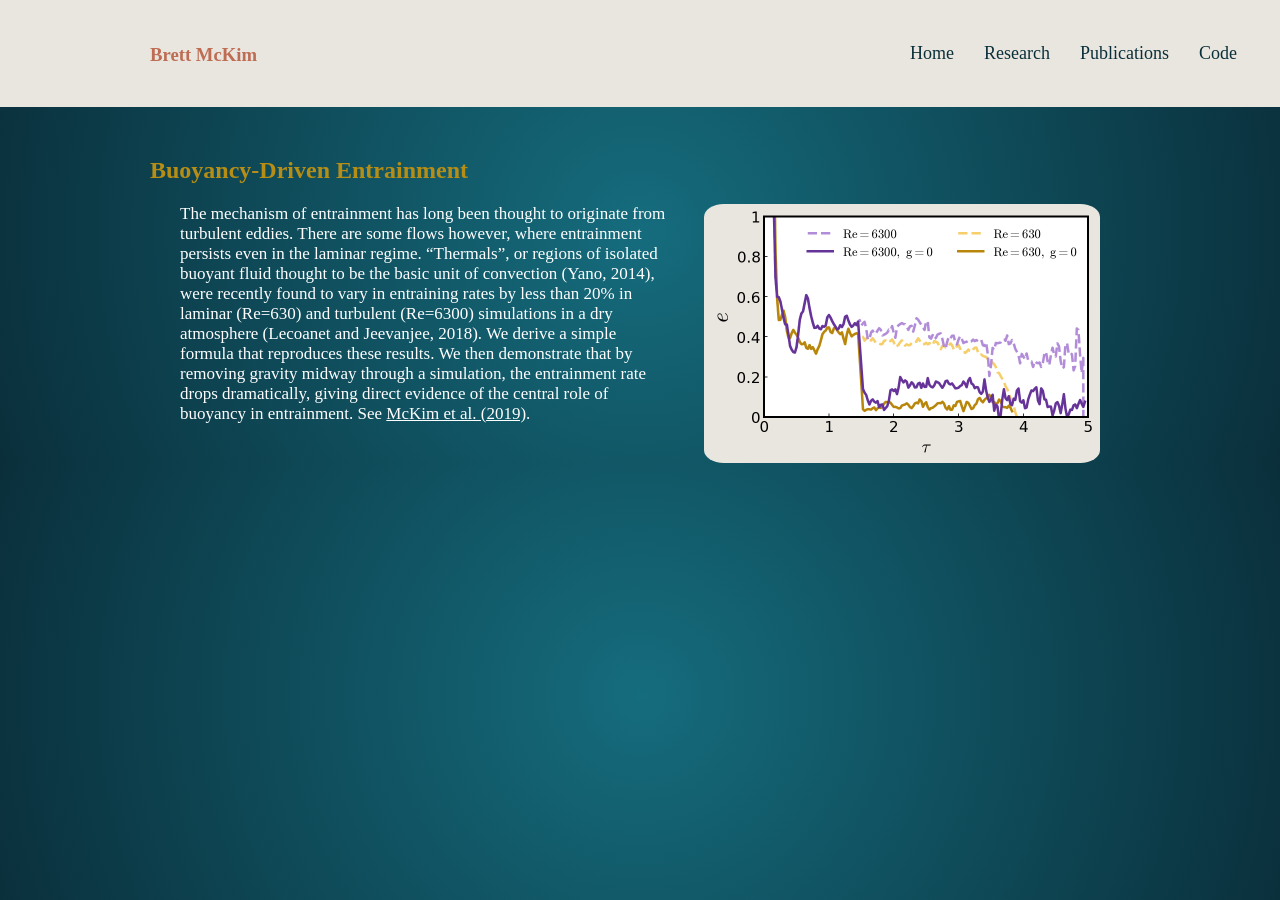
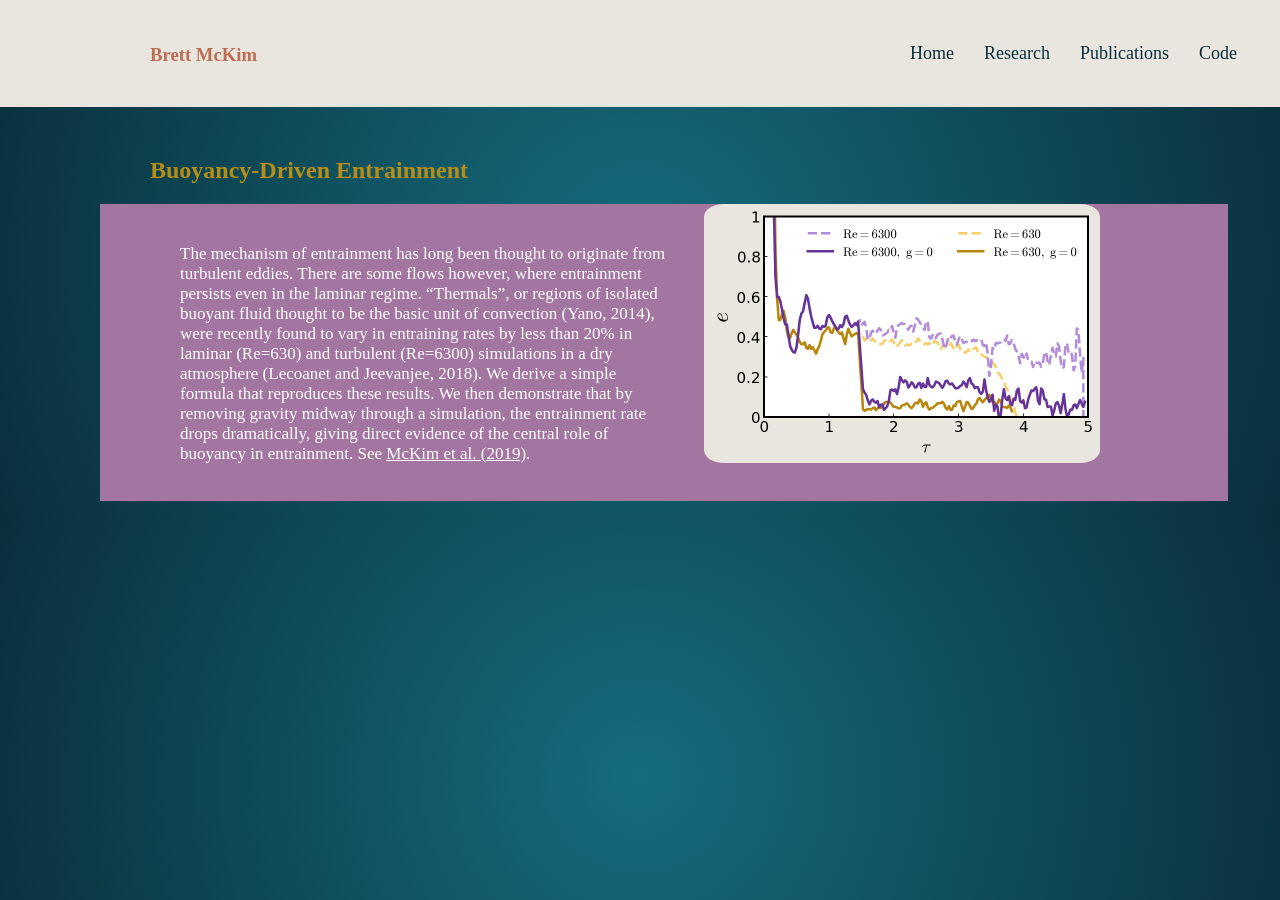
Before and after one commit to mckimb/mckimb.github.io, a Jekyll site: the page built from research/index.html, in a window 1280 px wide. Built offline with Jekyll 4.4.1, drawn with Linux system fonts in a browser that asks for light colours.

Commit message:
Update index.html

```diff
--- a/research/index.html
+++ b/research/index.html
@@ -6,7 +6,7 @@
 	<p><br><br><br><br><br><br></p>
 	<h2>Buoyancy-Driven Entrainment</h2>
 	<img src="/research/efficiency.png" alt="No entrainment without buoyancy" class="wrap" style="width:396px;height:259px;border=5px">
-	<p>The mechanism of entrainment has long been thought to originate from turbulent eddies. There are some flows
+	<div style="margin-left:-50px;padding-left:50px;width:110%;background-color:#a376a1;z-index: 10;"><p><br><br>The mechanism of entrainment has long been thought to originate from turbulent eddies. There are some flows
 		however, where entrainment persists even in the laminar regime. “Thermals”, or regions of isolated buoyant
 		fluid thought to be the basic unit of convection (Yano, 2014), were recently found to vary in entraining
 		rates by less than 20% in laminar (Re=630) and turbulent (Re=6300) simulations in a dry atmosphere
@@ -14,6 +14,7 @@
 		results. We then demonstrate that by removing gravity midway through a simulation, the entrainment rate
 		drops dramatically, giving direct evidence of the central role of buoyancy in entrainment. See
 		<a href="https://arxiv.org/abs/1906.07224"> McKim et al. (2019)</a>.</p>
+		<p><br></p></div>
 <!-- 	<img src="/research/rho_vort_cross_section.png" alt="Density and Vorticity of Thermal"> -->
 
 </div><!-- /.blurb -->
```
